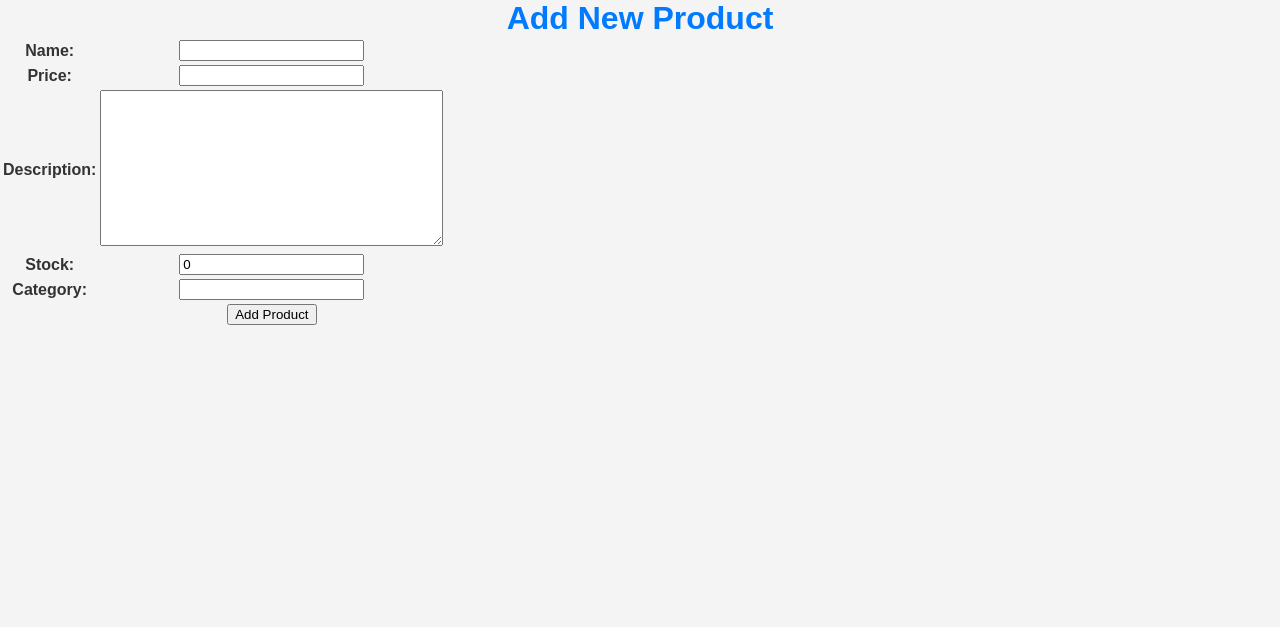
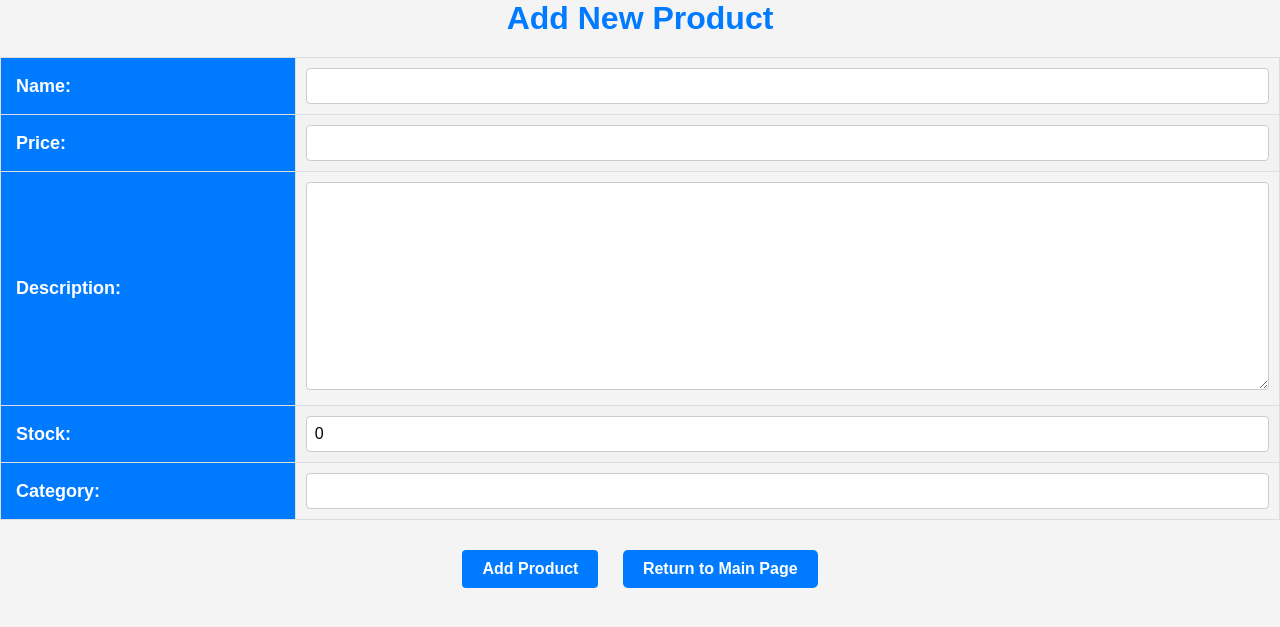
Before and after one commit to ThatTryHard/dodostore, a Django app: page /add_product_to_list/ in a window 1280 px wide. Shown: the top 627 px of the page. Run offline with Django 5.2, Linux system fonts and the light colour scheme.

Commit message:
Modified the templates base and the adding system

```diff
--- a/main/templates/add_product_to_list.html
+++ b/main/templates/add_product_to_list.html
@@ -6,13 +6,13 @@
   {% csrf_token %}
   <table>
     {{ form.as_table }}
-    <tr>
-      <td></td>
-      <td>
-        <input type="submit" value="Add Product" />
-      </td>
-    </tr>
   </table>
+
+  <!-- Add Product button -->
+  <div class="form-actions">
+    <input type="submit" class="button" value="Add Product" />
+    <a href="/" class="button">Return to Main Page</a>
+  </div>
 </form>
 
 {% endblock %}
--- a/templates/base.html
+++ b/templates/base.html
@@ -55,6 +55,72 @@
             .button:hover {
                 background-color: #0056b3;
             }
+            table {
+            width: 100%;
+            border-collapse: collapse;
+            margin: 20px 0;
+            font-size: 18px;
+            text-align: left;
+            }
+
+            thead {
+            background-color: #333;
+            color: white;
+            }
+
+            th, td {
+            padding: 12px 15px;
+            border: 1px solid #ddd;
+            }
+
+            tbody tr:nth-child(even) {
+            background-color: #f2f2f2;
+            }
+
+            tbody tr:hover {
+            background-color: #f5f5f5;
+            }
+
+            th {
+            background-color: #007bff;
+            color: white;
+            font-weight: bold;
+            }
+
+            form table {
+            width: 100%;
+            border-collapse: collapse;
+            }
+
+            form table td {
+            padding: 10px;
+            }
+
+            form input[type="text"],
+            form input[type="number"],
+            form textarea,
+            form select {
+            width: 100%;
+            padding: 8px;
+            font-size: 16px;
+            border: 1px solid #ccc;
+            border-radius: 4px;
+            box-sizing: border-box;
+            }
+
+            form input[type="submit"] {
+            padding: 10px 20px;
+            background-color: #007bff;
+            color: white;
+            border: none;
+            border-radius: 4px;
+            cursor: pointer;
+            }
+
+            form input[type="submit"]:hover {
+            background-color: #0056b3;
+            }
+
             </style>
             {% block meta %} {% endblock meta %}
         </head>
```
Lines whose indentation alone changed are shown as unchanged.
